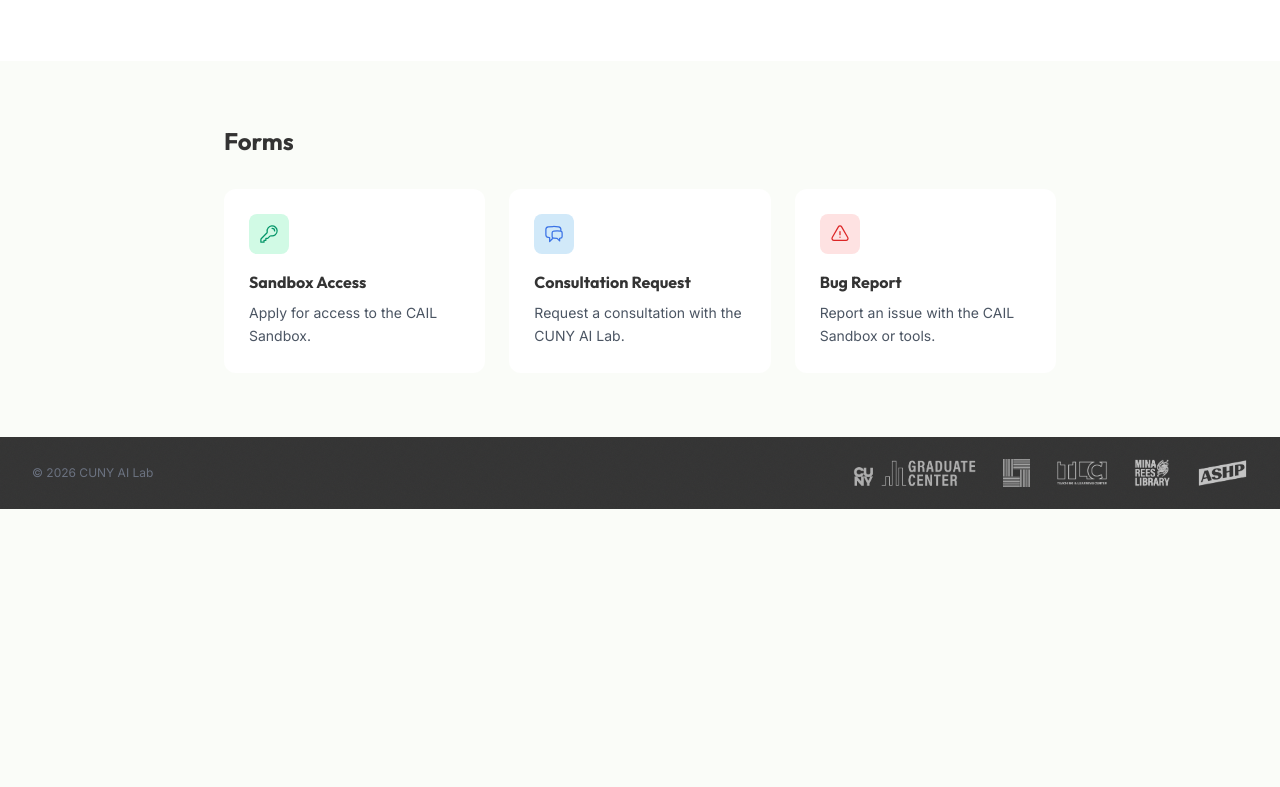
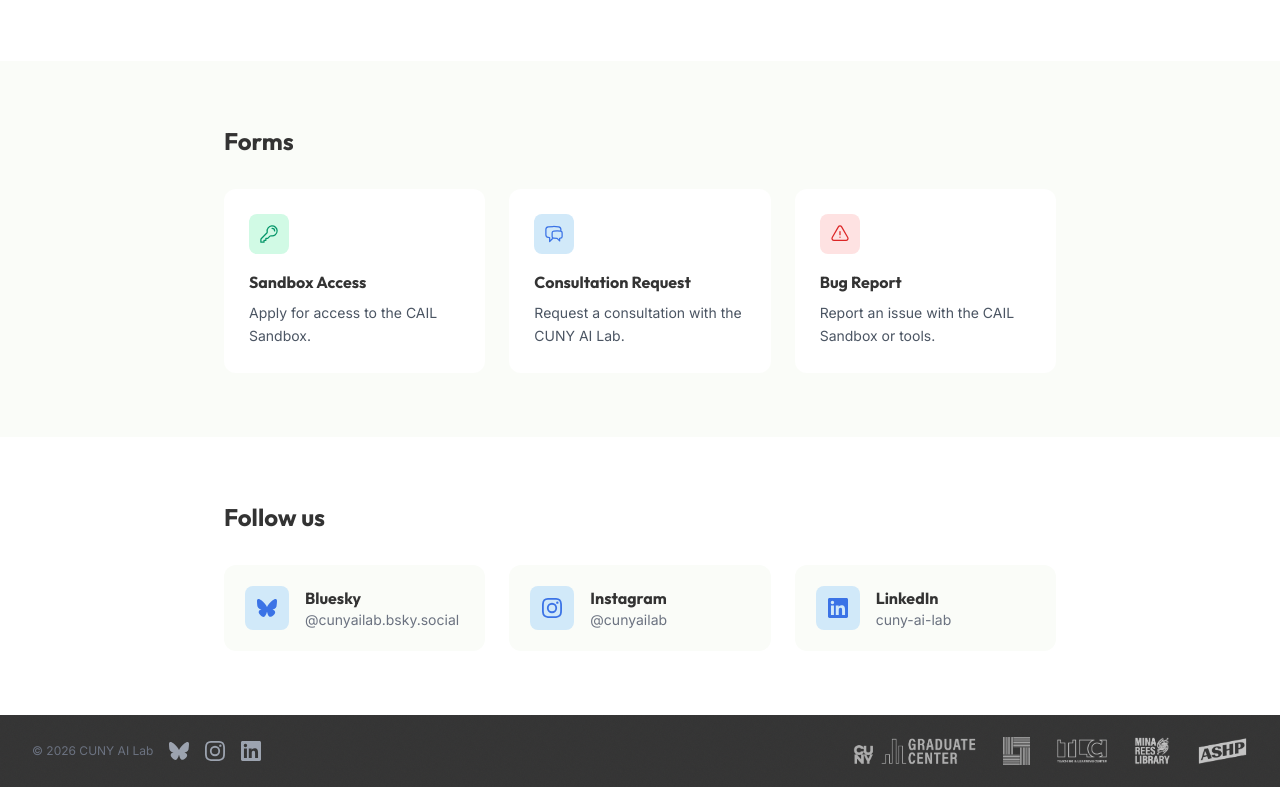
Before and after one commit to CUNY-AI-Lab/CUNY-AI-Lab-website, an Astro site: page /contact in a window 1280 px wide. Shown: the part 797-1584 px from the top of the page. Before the commit the page ends 1306 px from the top, so only its background shows below. Built offline with nearby package versions, Linux system fonts and the light colour scheme; Astro itself is replaced by a stand-in of ours.

Commit message:
Add Bluesky, Instagram, and LinkedIn links to footer and contact page
Social accounts live in src/data/socials.json so the footer icon row and the
contact page "Follow us" cards share one source. Icons are inline SVG (no
assets), with aria-labels and new-tab rel attributes.

Co-Authored-By: Claude Opus 4.7 (1M context) <noreply@anthropic.com>

```diff
--- a/src/components/Footer.astro
+++ b/src/components/Footer.astro
@@ -1,4 +1,6 @@
 ---
+import socials from "../data/socials.json";
+
 const base = import.meta.env.BASE_URL;
 ---
 
@@ -8,7 +10,24 @@ const base = import.meta.env.BASE_URL;
 
   <div class="relative max-w-7xl mx-auto px-4 sm:px-6 lg:px-8 py-5">
     <div class="flex flex-col md:flex-row md:items-center md:justify-between gap-6">
-      <p class="text-xs text-gray-500">&copy; {new Date().getFullYear()} CUNY AI Lab</p>
+      <div class="flex flex-col sm:flex-row sm:items-center gap-4">
+        <p class="text-xs text-gray-500">&copy; {new Date().getFullYear()} CUNY AI Lab</p>
+        <div class="flex items-center gap-4">
+          {socials.map((social) => (
+            <a
+              href={social.href}
+              target="_blank"
+              rel="noopener noreferrer"
+              aria-label={`CUNY AI Lab on ${social.name}`}
+              class="text-gray-400 hover:text-white transition-colors"
+            >
+              <svg class="h-5 w-5" viewBox="0 0 24 24" fill="currentColor" aria-hidden="true">
+                <path d={social.path} />
+              </svg>
+            </a>
+          ))}
+        </div>
+      </div>
       <div class="flex flex-wrap items-center gap-6">
         <a href="https://gc.cuny.edu/" target="_blank" rel="noopener noreferrer" class="opacity-60 hover:opacity-100 transition-opacity">
           <img src={`${base}images/partners/gc-logo-white.png`} alt="The Graduate Center, CUNY" class="h-8 w-auto" />
--- /dev/null
+++ b/src/data/socials.json
@@ -0,0 +1,20 @@
+[
+  {
+    "name": "Bluesky",
+    "handle": "@cunyailab.bsky.social",
+    "href": "https://bsky.app/profile/cunyailab.bsky.social",
+    "path": "M12 10.8c-1.087-2.114-4.046-6.053-6.798-7.995C2.566.944 1.561 1.266.902 1.565.139 1.908 0 3.08 0 3.768c0 .69.378 5.65.624 6.479.815 2.736 3.713 3.66 6.383 3.364.136-.02.275-.039.415-.056-.138.022-.276.04-.415.056-3.912.58-7.387 2.005-2.83 7.078 5.013 5.19 6.87-1.113 7.823-4.308.953 3.195 2.05 9.271 7.733 4.308 4.267-4.308 1.172-6.498-2.74-7.078a8.741 8.741 0 0 1-.415-.056c.14.017.279.036.415.056 2.67.297 5.568-.628 6.383-3.364C23.622 9.418 24 4.458 24 3.768c0-.689-.139-1.86-.902-2.203-.659-.298-1.664-.62-4.3 1.24C16.046 4.748 13.087 8.687 12 10.8Z"
+  },
+  {
+    "name": "Instagram",
+    "handle": "@cunyailab",
+    "href": "https://instagram.com/cunyailab",
+    "path": "M12 2.163c3.204 0 3.584.012 4.85.07 3.252.148 4.771 1.691 4.919 4.919.058 1.265.069 1.645.069 4.849 0 3.205-.012 3.584-.069 4.849-.149 3.225-1.664 4.771-4.919 4.919-1.266.058-1.644.07-4.85.07-3.204 0-3.584-.012-4.849-.07-3.26-.149-4.771-1.699-4.919-4.92-.058-1.265-.07-1.644-.07-4.849 0-3.204.013-3.583.07-4.849.149-3.227 1.664-4.771 4.919-4.919 1.266-.057 1.645-.069 4.849-.069zM12 0C8.741 0 8.333.014 7.053.072 2.695.272.273 2.69.073 7.052.014 8.333 0 8.741 0 12c0 3.259.014 3.668.072 4.948.2 4.358 2.618 6.78 6.98 6.98C8.333 23.986 8.741 24 12 24c3.259 0 3.668-.014 4.948-.072 4.354-.2 6.782-2.618 6.979-6.98.059-1.28.073-1.689.073-4.948 0-3.259-.014-3.667-.072-4.947-.196-4.354-2.617-6.78-6.979-6.98C15.668.014 15.259 0 12 0zm0 5.838a6.162 6.162 0 100 12.324 6.162 6.162 0 000-12.324zM12 16a4 4 0 110-8 4 4 0 010 8zm6.406-11.845a1.44 1.44 0 100 2.881 1.44 1.44 0 000-2.881z"
+  },
+  {
+    "name": "LinkedIn",
+    "handle": "cuny-ai-lab",
+    "href": "https://linkedin.com/company/cuny-ai-lab",
+    "path": "M20.447 20.452h-3.554v-5.569c0-1.328-.027-3.037-1.852-3.037-1.853 0-2.136 1.445-2.136 2.939v5.667H9.351V9h3.414v1.561h.046c.477-.9 1.637-1.85 3.37-1.85 3.601 0 4.267 2.37 4.267 5.455v6.286zM5.337 7.433a2.062 2.062 0 01-2.063-2.065 2.064 2.064 0 112.063 2.065zm1.782 13.019H3.555V9h3.564v11.452zM22.225 0H1.771C.792 0 0 .774 0 1.729v20.542C0 23.227.792 24 1.771 24h20.451C23.2 24 24 23.227 24 22.271V1.729C24 .774 23.2 0 22.225 0z"
+  }
+]
--- a/src/pages/contact.astro
+++ b/src/pages/contact.astro
@@ -1,6 +1,7 @@
 ---
 import BaseLayout from '../layouts/BaseLayout.astro';
 import { getEntry } from 'astro:content';
+import socials from '../data/socials.json';
 
 const base = import.meta.env.BASE_URL;
 const entry = await getEntry('pages', 'contact');
@@ -89,6 +90,34 @@ const { Content } = await entry.render();
       </div>
     </div>
   </section>
+
+  <!-- Follow Section -->
+  <section class="py-16 bg-white">
+    <div class="max-w-4xl mx-auto px-4 sm:px-6 lg:px-8">
+      <h2 class="text-2xl font-bold font-display text-neutral-stone mb-8">Follow us</h2>
+      <div class="grid sm:grid-cols-3 gap-6">
+        {socials.map((social) => (
+          <a
+            href={social.href}
+            target="_blank"
+            rel="noopener noreferrer"
+            aria-label={`CUNY AI Lab on ${social.name}`}
+            class="group flex items-center gap-4 bg-neutral-cream rounded-xl border border-transparent hover:border-vibrant-300 hover:shadow-lg transition-all duration-200 p-5"
+          >
+            <span class="flex-shrink-0 w-11 h-11 rounded-lg bg-vibrant-100 flex items-center justify-center text-vibrant-600 group-hover:bg-vibrant-600 group-hover:text-white transition-colors">
+              <svg class="w-5 h-5" viewBox="0 0 24 24" fill="currentColor" aria-hidden="true">
+                <path d={social.path} />
+              </svg>
+            </span>
+            <span class="min-w-0">
+              <span class="block text-base font-bold font-display text-neutral-stone group-hover:text-vibrant-600 transition-colors">{social.name}</span>
+              <span class="block text-sm text-gray-500 truncate">{social.handle}</span>
+            </span>
+          </a>
+        ))}
+      </div>
+    </div>
+  </section>
 </BaseLayout>
 
 <style is:global>
```
